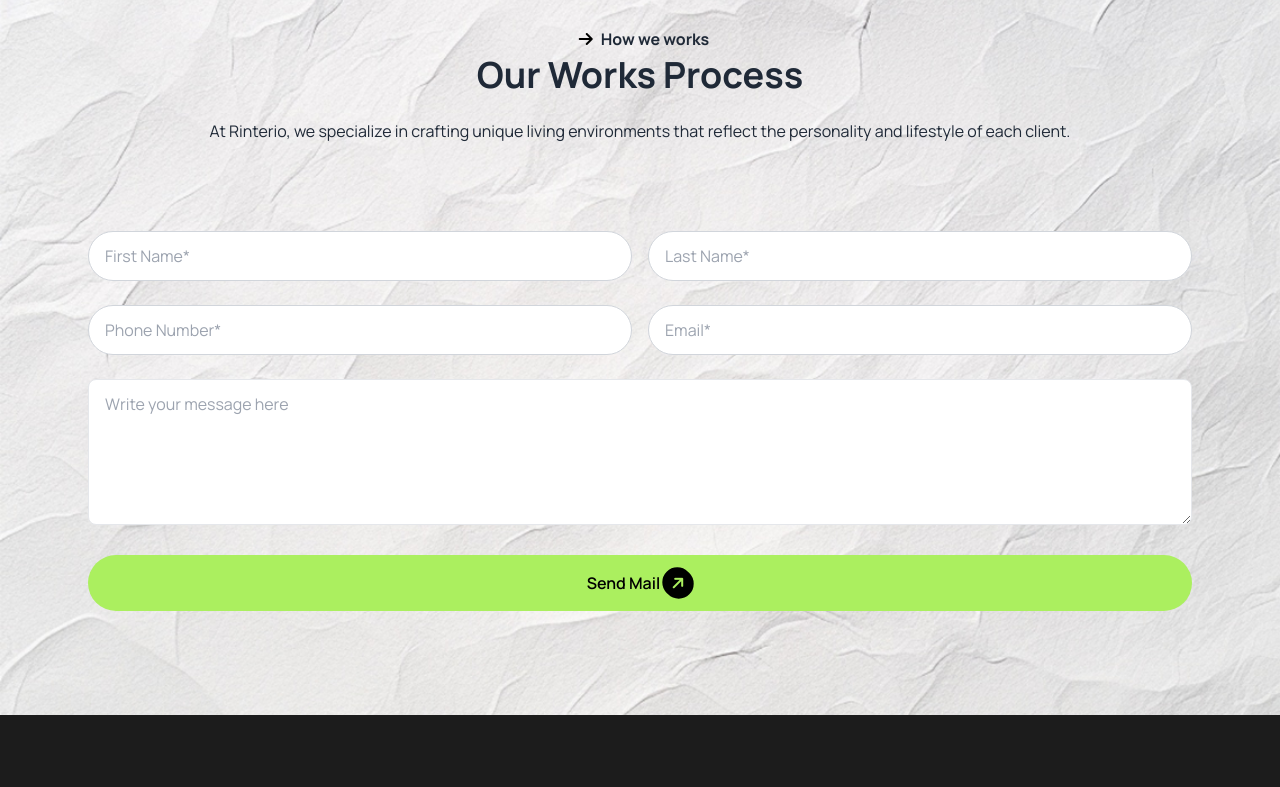
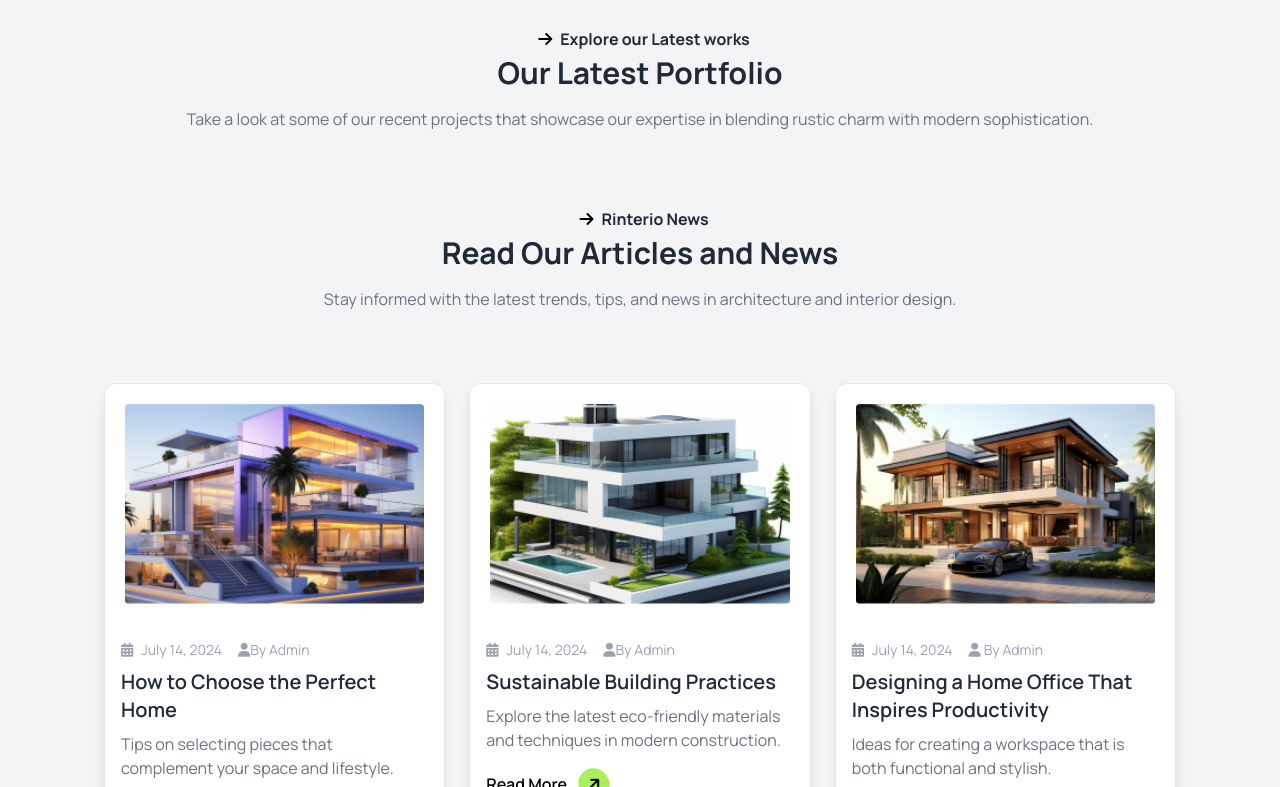
Before and after one commit to najoaa/rinterio, a plain HTML site: page index.html in a window 1280 px wide. Shown: the part 2674-3461 px from the top of the page. Drawn offline with nearby package versions, Linux system fonts and the light colour scheme.

Commit message:
done with article and news section

```diff
--- a/index.html
+++ b/index.html
@@ -150,7 +150,7 @@
   </div>
 </div>
 
-<!-- clients count -->
+<!-- 3rd section clients count -->
 <div class="m-36 p-8 bg-white z-10 rounded-xl drop-shadow-md grid lg:grid-cols-4 gap-3 md:grid-cols-2 container mx-auto  ">
   <!-- count 1 -->
   <div class="stats">
@@ -199,7 +199,7 @@
 
 </div>
 
-<!-- work process -->
+<!-- 4th section work process -->
 <div class="mb-20 container mx-auto ">
  <!-- content -->
 <div class=" text-center ">
@@ -251,8 +251,90 @@
 </div>
 
 </div>
+<!-- 5th portfolio -->
+<div class="bg-gray-100 py-10">
+  <div class="max-w-6xl mx-auto text-center">
+     <!-- Section Content -->
+      <p class="font-bold"> <i class="fa-solid fa-arrow-right p-2 text-black"></i>Explore our Latest works</p>
+      <h2 class="text-3xl font-bold text-gray-800 mb-4">Our Latest Portfolio</h2>
+<p class="text-gray-500 mb-8">
+  Take a look at some of our recent projects that showcase our expertise in blending rustic charm with modern sophistication.
+</p>
 
-<!-- Conatct Form -->
+<!-- 6th section Articles and news -->
+<div class="bg-gray-100 py-10">
+  <div class="max-w-6xl mx-auto text-center">
+     <!-- Section Content -->
+      <p class="font-bold"> <i class="fa-solid fa-arrow-right p-2 text-black"></i>Rinterio News</p>
+      <h2 class="text-3xl font-bold text-gray-800 mb-4">Read Our Articles and News</h2>
+<p class="text-gray-500 mb-8">
+  Stay informed with the latest trends, tips, and news in architecture and interior design. </p>
+<!-- Articles Grid -->
+<section class="grid grid-cols-1 sm:grid-cols-1 lg:grid-cols-3 gap-6 p-10">
+ <!-- Article 1 -->
+ <div class="bg-white border border-gray-200 rounded-xl shadow-lg overflow-hidden text-left">
+              <img src="assets/article1.png" alt="Article 1" class="w-full h-60 object-cover p-5 rounded-3xl">
+              <div class="p-4">
+                  <div class="flex items-center text-gray-400 text-sm mb-2">
+ <span class="inline-block mr-2"> <i class="fa-solid fa-calendar-days"></i>
+ </span>
+                      July 14, 2024
+                      <span class="mx-2"></span>
+                      <span> <i class="fa-solid fa-user"></i>By Admin </span>
+                  </div>
+                  <h3 class="text-xl font-semibold text-gray-800 mb-2">How to Choose the Perfect Home</h3>
+                  <p class="text-gray-500 mb-4">
+                    Tips on selecting pieces that complement your space and lifestyle.                  </p>
+                  <a href="" class="text-black font-semibold inline-flex items-center">
+                      Read More<i class="fa-solid fa-arrow-right -rotate-45 p-2 mx-3   rounded-full bg-primary-color text-black"></i>
+                  </a>
+              </div>
+  </div>
+  <!-- Article 2 -->
+<div class="bg-white border border-gray-200 rounded-xl shadow-lg overflow-hidden text-left">
+            <img src="assets/article2.png" alt="Article 1" class="w-full h-60 object-cover p-5 rounded-3xl">
+            <div class="p-4">
+                <div class="flex items-center text-gray-400 text-sm mb-2">
+<span class="inline-block mr-2"> <i class="fa-solid fa-calendar-days"></i>
+</span>
+                    July 14, 2024
+                    <span class="mx-2"></span>
+                    <span> <i class="fa-solid fa-user"></i>By Admin </span>
+                </div>
+                <h3 class="text-xl font-semibold text-gray-800 mb-2">
+                  Sustainable Building Practices
+                </h3>
+                <p class="text-gray-500 mb-4">
+                  Explore the latest eco-friendly materials and techniques in modern construction.                </p>
+                <a href="" class="text-black font-semibold inline-flex items-center">
+                    Read More<i class="fa-solid fa-arrow-right -rotate-45 p-2 mx-3   rounded-full bg-primary-color text-black"></i>
+                </a>
+            </div>
+</div>
+ <!-- Article 3 -->
+ <div class="bg-white border border-gray-200 rounded-xl shadow-lg overflow-hidden text-left">
+            <img src="assets/article3.png" alt="Article 1" class="w-full h-60 object-cover p-5 rounded-3xl">
+            <div class="p-4">
+                <div class="flex items-center text-gray-400 text-sm mb-2">
+<span class="inline-block mr-2"> <i class="fa-solid fa-calendar-days"></i>
+</span>
+                    July 14, 2024
+                    <span class="mx-2"></span>
+                    <span> <i class="fa-solid fa-user"></i> By Admin </span>
+                </div>
+                <h3 class="text-xl font-semibold text-gray-800 mb-2">Designing a Home Office That Inspires Productivity</h3>
+                <p class="text-gray-500 mb-4">
+                  Ideas for creating a workspace that is both functional and stylish.
+                </p>
+                <a href="" class="text-black font-semibold inline-flex items-center">
+                    Read More<i class="fa-solid fa-arrow-right -rotate-45 p-2 mx-3   rounded-full bg-primary-color text-black"></i>
+                </a>
+            </div>
+ </div>
+
+</section>
+
+<!-- 7th Conatct Form -->
 <div class="bg-[url('assets/bg.jpg')] bg-cover bg-center w-full p-10">
   <!-- content -->
 <div class=" text-center ">
```
